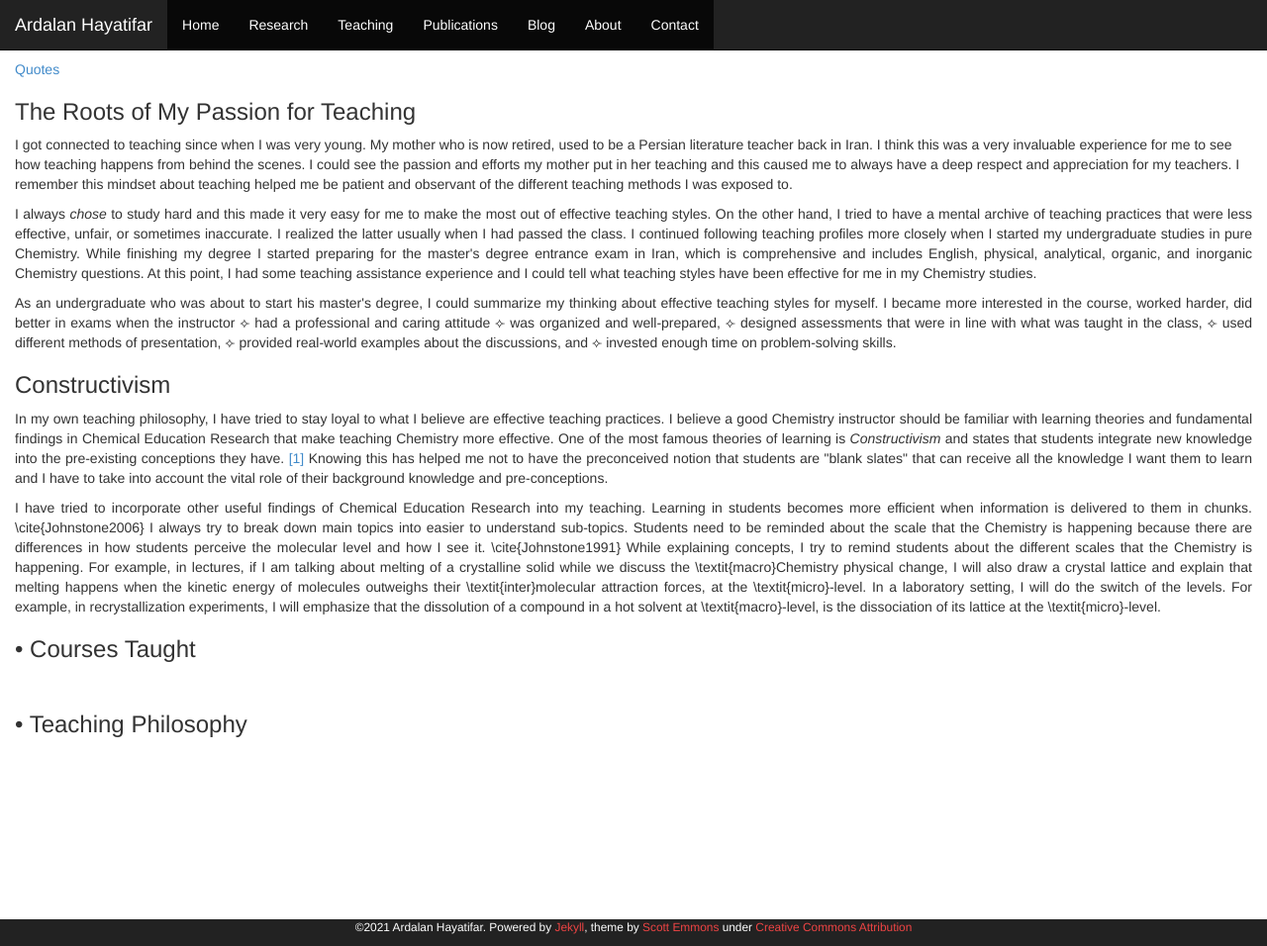
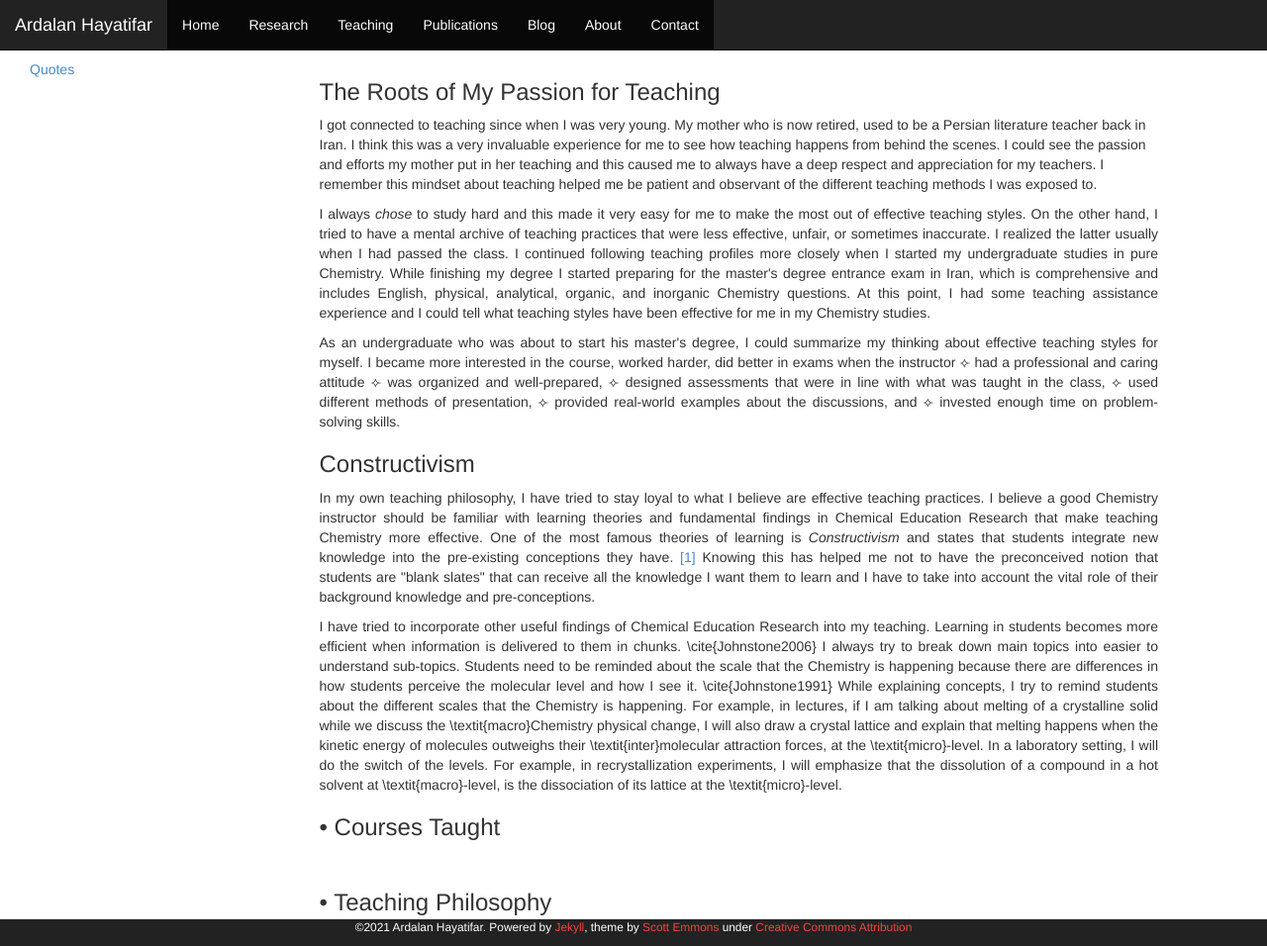
Before and after one commit to Ardalanhayatifar/ardalanhayatifar.github.io, a Jekyll site: the page built from teaching.html, in a window 1280 px wide and 956 px high. Shown: the whole window at 99% size. Built offline with Jekyll 4.4.1, drawn with Linux system fonts in a browser that asks for light colours.

Commit message:
Update teaching.html

```diff
--- a/teaching.html
+++ b/teaching.html
@@ -2,9 +2,14 @@
 layout: page
 permalink: "/teaching"
 ---
+<div class="container container-left">
+    <div class="row">
+        <div class="col-md-3 hidden-xs">
+            <a href="/teaching/quotes.html">Quotes</a>
+        </div>
 
+<div class="col-md-9">
 
-<a href="/teaching/quotes.html">Quotes</a>
 
 
 
@@ -36,3 +41,5 @@ permalink: "/teaching"
 
 
 </body>
+
+</div>
```
